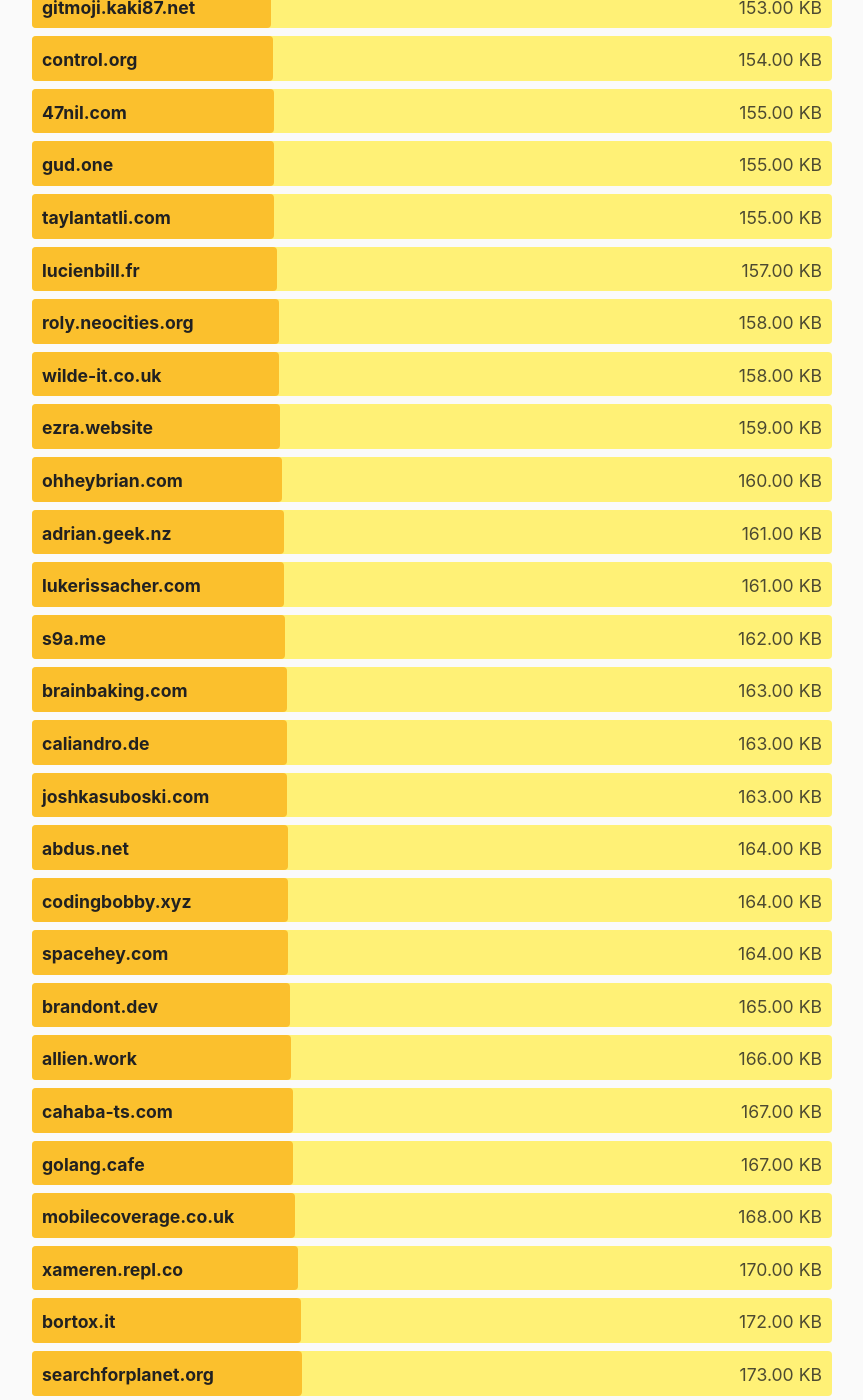
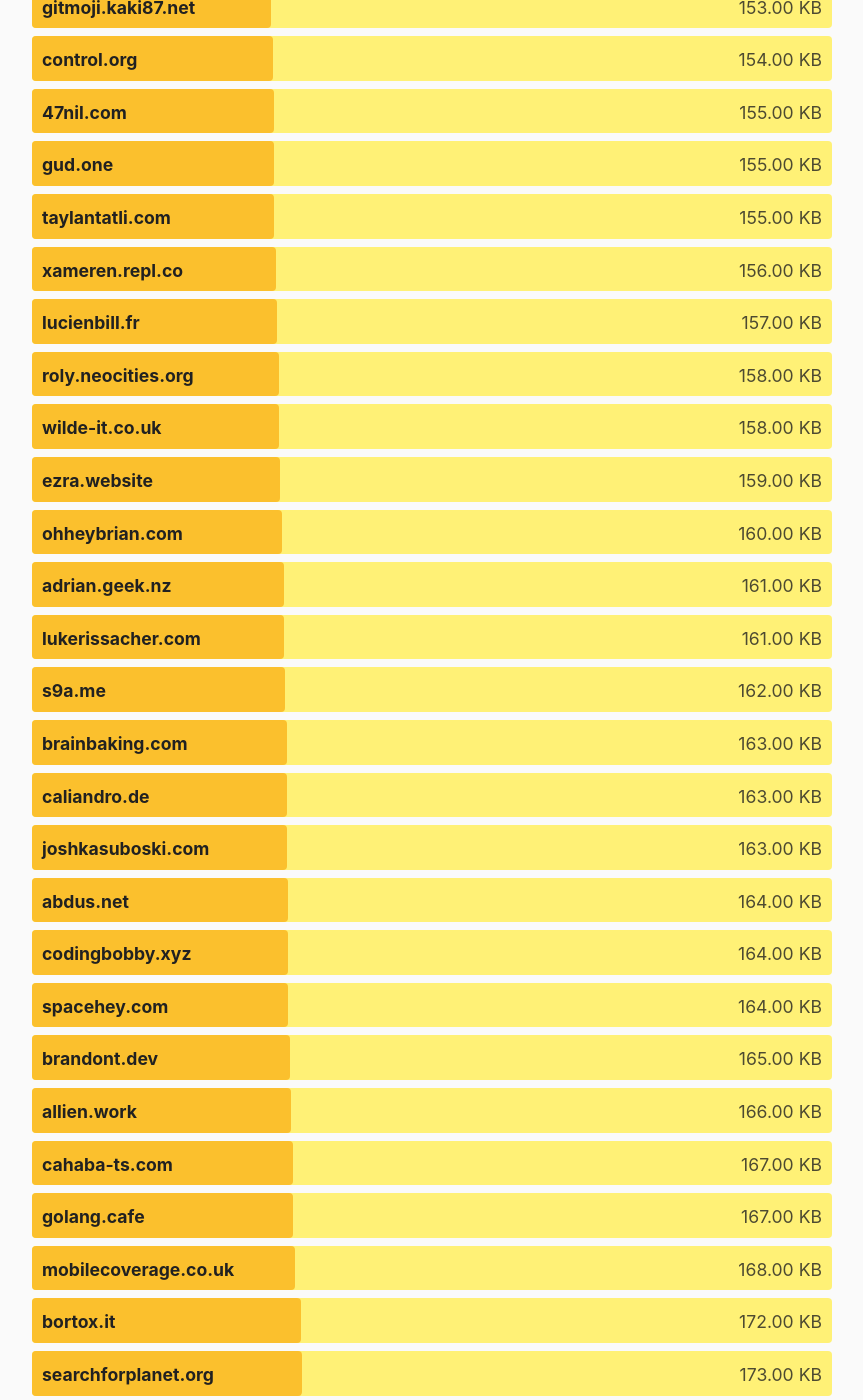
Before and after one commit to kevquirk/512kb.club, a Jekyll site: the page built from index.md, in a window 1280 px wide and 1400 px high, scrolled down 22578 px. Shown: the whole window, without its empty margins (208-1071 px from the left). Built offline with Jekyll 4.4.1, drawn with Linux system fonts in a browser that asks for light colours.

Commit message:
Update sites.yml

```diff
--- a/_data/sites.yml
+++ b/_data/sites.yml
@@ -2910,8 +2910,8 @@
 
 - domain: xameren.repl.co
   url: https://xameren.repl.co/
-  size: 170
-  last_checked: 2023-04-25
+  size: 156
+  last_checked: 2023-04-26
 
 - domain: xidoc.nim.town
   url: http://xidoc.nim.town/
```
